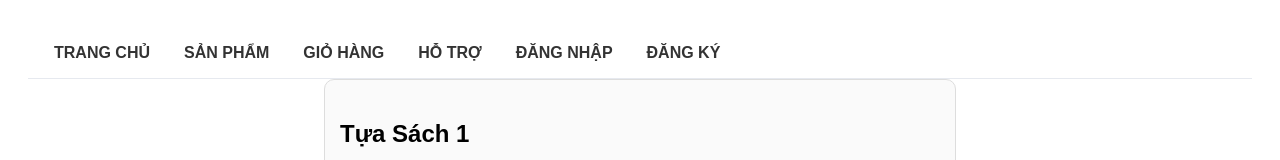
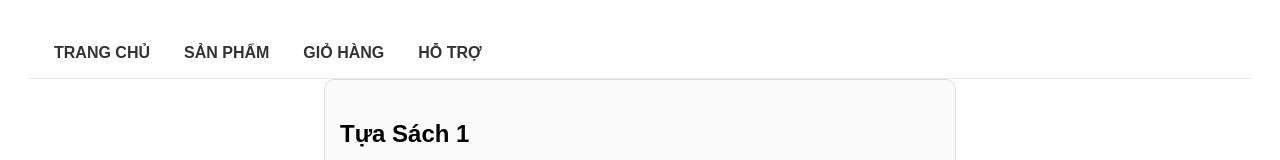
Before and after one commit to HuyMythicIOS/123, a plain HTML site: page sach1.html in a window 1280 px wide. Shown: the top 160 px of the page. Drawn offline with Linux system fonts and the light colour scheme.

Commit message:
Update sach1.html

```diff
--- a/sach1.html
+++ b/sach1.html
@@ -88,8 +88,6 @@
       <li class="menu-item"><a href="#" class="">SẢN PHẨM</a></li>
       <li class="menu-item"><a href="giohang.html">GIỎ HÀNG</a></li>
       <li class="menu-item"><a href="hotro_lienhe.html">HỖ TRỢ</a></li>
-      <li class="menu-item"><a href="dangnhap2.html">ĐĂNG NHẬP</a></li>
-      <li class="menu-item"><a href="dangky.html" class="">ĐĂNG KÝ</a></li>
       <li class="menu-item"><a id="admin-btn" href="admin.html"></a>
     </ul>
 </header>
```
